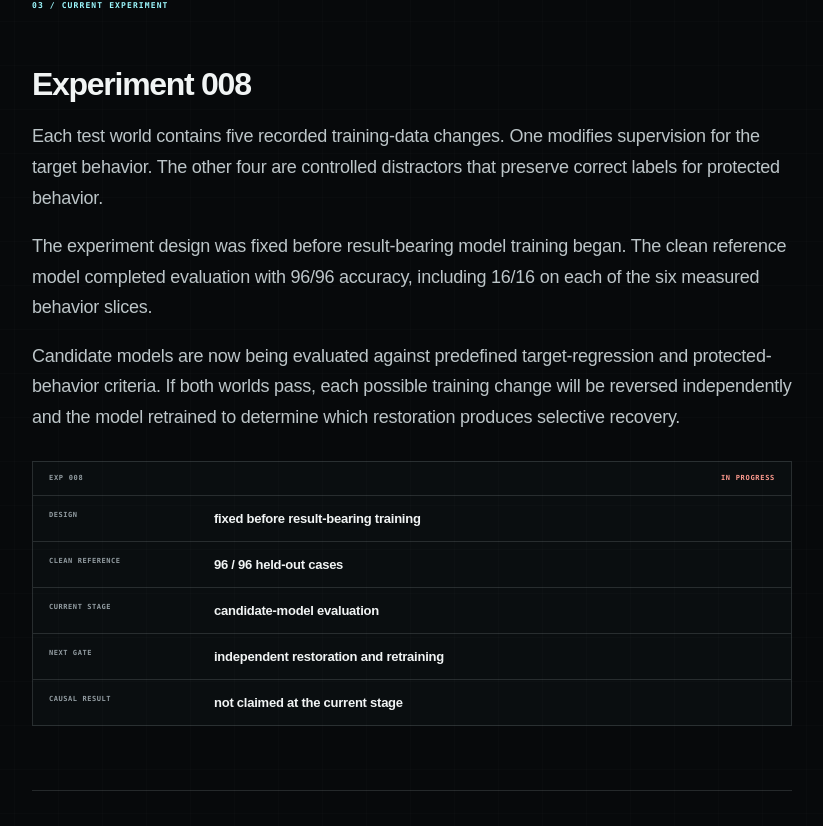
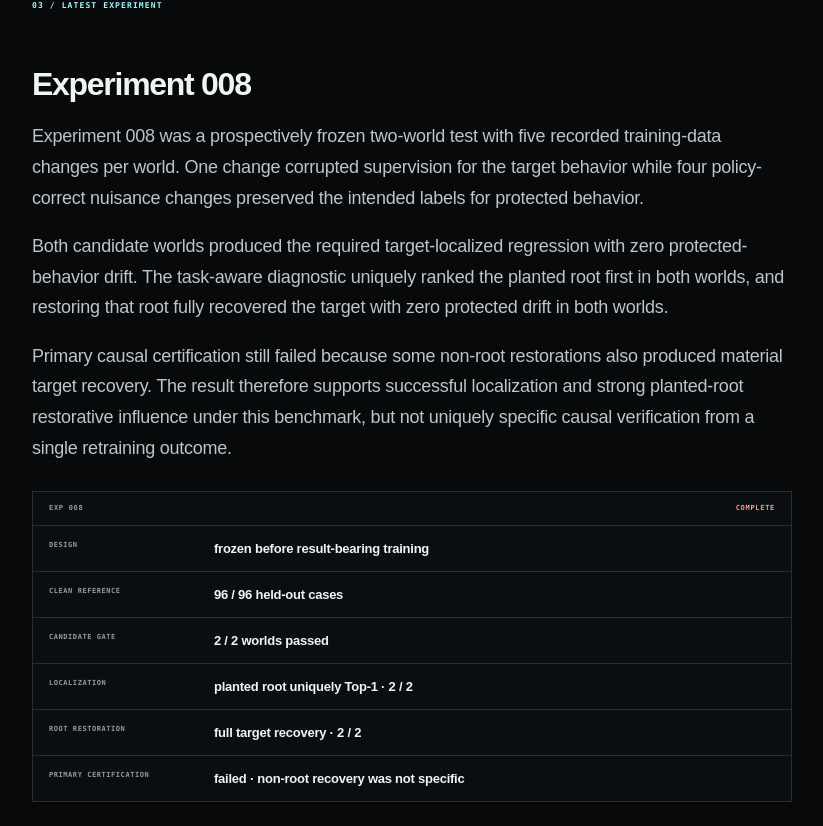
Before and after one commit to Kushrishi/kushrishi.com, a Next.js app: page /research/model-regression-forensics in a window 1280 px wide. Shown: the part 1959-2785 px from the top of the page, without its empty margins (382-1205 px from the left). Built offline with nearby package versions, Linux system fonts and the light colour scheme.

Commit message:
Publish Experiment 008 outcome

```diff
--- a/app/research/model-regression-forensics/page.tsx
+++ b/app/research/model-regression-forensics/page.tsx
@@ -68,7 +68,7 @@ const log = [
   [
     "EXP 008",
     "2026-09",
-    "Current experiment. The design was fixed before training. The clean reference scored 96/96, and candidate evaluation is underway.",
+    "Completed the frozen two-world test. The planted root was uniquely ranked first and its restoration fully recovered the target in both worlds, but non-root restorations also produced material recovery, so unique causal certification failed.",
   ],
 ];
 
@@ -87,7 +87,7 @@ export default function ResearchPage() {
 
       <section className="research-hero-page">
         <div className="section-label">
-          PROJECT 001 / ACTIVE RESEARCH / EXPERIMENT 008
+          PROJECT 001 / ACTIVE RESEARCH / NEXT PHASE
         </div>
 
         <h1>
@@ -109,7 +109,7 @@ export default function ResearchPage() {
         <aside className="research-sidebar">
           <div>
             <span>STATUS</span>
-            <strong>EXP 008 IN PROGRESS</strong>
+            <strong>EXP 008 COMPLETE</strong>
           </div>
 
           <div>
@@ -119,7 +119,12 @@ export default function ResearchPage() {
 
           <div>
             <span>LATEST RESULT</span>
-            <strong>CLEAN REFERENCE · 96/96</strong>
+            <strong>ROOT LOCALIZED · 2/2 WORLDS</strong>
+          </div>
+
+          <div>
+            <span>NEXT PHASE</span>
+            <strong>REALISTIC REGRESSIONS · PAIRED RETRAINING</strong>
           </div>
 
           <div>
@@ -209,42 +214,44 @@ export default function ResearchPage() {
 
           <section className="research-block" id="current">
             <div className="research-block-index">
-              03 / CURRENT EXPERIMENT
+              03 / LATEST EXPERIMENT
             </div>
 
             <h2>Experiment 008</h2>
 
             <p>
-              Each test world contains five recorded training-data changes.
-              One modifies supervision for the target behavior. The other four
-              are controlled distractors that preserve correct labels for
-              protected behavior.
+              Experiment 008 was a prospectively frozen two-world test with five
+              recorded training-data changes per world. One change corrupted
+              supervision for the target behavior while four policy-correct
+              nuisance changes preserved the intended labels for protected
+              behavior.
             </p>
 
             <p>
-              The experiment design was fixed before result-bearing model
-              training began. The clean reference model completed evaluation
-              with 96/96 accuracy, including 16/16 on each of the six measured
-              behavior slices.
+              Both candidate worlds produced the required target-localized
+              regression with zero protected-behavior drift. The task-aware
+              diagnostic uniquely ranked the planted root first in both worlds,
+              and restoring that root fully recovered the target with zero
+              protected drift in both worlds.
             </p>
 
             <p>
-              Candidate models are now being evaluated against predefined
-              target-regression and protected-behavior criteria. If both worlds
-              pass, each possible training change will be reversed independently
-              and the model retrained to determine which restoration produces
-              selective recovery.
+              Primary causal certification still failed because some non-root
+              restorations also produced material target recovery. The result
+              therefore supports successful localization and strong planted-root
+              restorative influence under this benchmark, but not uniquely
+              specific causal verification from a single retraining outcome.
             </p>
 
             <div className="experiment-panel">
               <div className="experiment-head">
                 <span>EXP 008</span>
-                <strong>IN PROGRESS</strong>
+                <strong>COMPLETE</strong>
               </div>
 
               <div className="experiment-row">
                 <span>DESIGN</span>
-                <b>fixed before result-bearing training</b>
+                <b>frozen before result-bearing training</b>
               </div>
 
               <div className="experiment-row">
@@ -253,25 +260,37 @@ export default function ResearchPage() {
               </div>
 
               <div className="experiment-row">
-                <span>CURRENT STAGE</span>
-                <b>candidate-model evaluation</b>
+                <span>CANDIDATE GATE</span>
+                <b>2 / 2 worlds passed</b>
               </div>
 
               <div className="experiment-row">
-                <span>NEXT GATE</span>
-                <b>independent restoration and retraining</b>
+                <span>LOCALIZATION</span>
+                <b>planted root uniquely Top-1 · 2 / 2</b>
               </div>
 
               <div className="experiment-row">
-                <span>CAUSAL RESULT</span>
-                <b>not claimed at the current stage</b>
+                <span>ROOT RESTORATION</span>
+                <b>full target recovery · 2 / 2</b>
+              </div>
+
+              <div className="experiment-row">
+                <span>PRIMARY CERTIFICATION</span>
+                <b>failed · non-root recovery was not specific</b>
               </div>
             </div>
+
+            <p>
+              The next phase will move beyond the synthetic shape substrate and
+              explicitly measure retraining variability on a more realistic
+              natural-language regression task using repeated, paired runs. The
+              exact next experiment protocol has not yet been frozen.
+            </p>
           </section>
 
           <section className="research-block" id="findings">
             <div className="research-block-index">
-              04 / EARLIER FINDINGS
+              04 / FINDINGS
             </div>
 
             <h2>The benchmark became stricter as weaknesses were exposed.</h2>
@@ -303,10 +322,12 @@ export default function ResearchPage() {
               </div>
 
               <div>
-                <strong>NEGATIVE RESULTS ARE RETAINED</strong>
+                <strong>RETRAINING VARIABILITY MATTERS</strong>
                 <p>
-                  Failed clean baselines and failed experiment gates are
-                  recorded rather than silently retuned after observing results.
+                  Experiment 008 restored the planted root perfectly, but some
+                  nuisance restorations also recovered the target. Verification
+                  therefore needs a variability baseline rather than one fresh
+                  retraining result.
                 </p>
               </div>
             </div>
@@ -323,7 +344,7 @@ export default function ResearchPage() {
               <div>
                 <span>MODEL</span>
                 <strong>SmolLM2-360M-Instruct</strong>
-                <p>Pinned model revision across the current experiment series.</p>
+                <p>Pinned model revision across the completed synthetic series.</p>
               </div>
 
               <div>
@@ -369,17 +390,18 @@ export default function ResearchPage() {
             <h2>Controlled evidence first, broader claims later.</h2>
 
             <p>
-              The current results come from controlled synthetic tasks on a
+              Experiments 000 through 008 used controlled synthetic tasks on a
               small language model. They test the debugging methodology under
-              conditions where the training history and expected behavior can
-              be measured precisely.
+              conditions where training history and expected behavior can be
+              measured precisely.
             </p>
 
             <p>
               The project does not currently claim broad generalization or
-              established novelty. Larger models, more realistic regressions,
-              and comparison with existing data-attribution and influence
-              methods remain later research steps.
+              established novelty. The next phase will test more realistic
+              regressions and retraining variability; larger models and broader
+              comparison with data-attribution and influence methods remain
+              later research steps.
             </p>
           </section>
 
```
